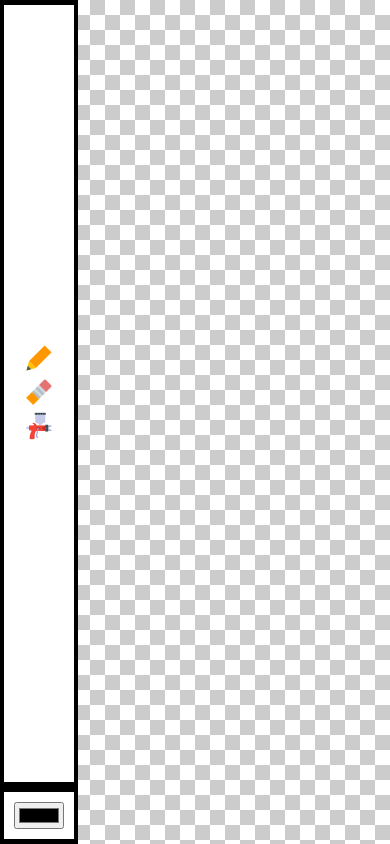
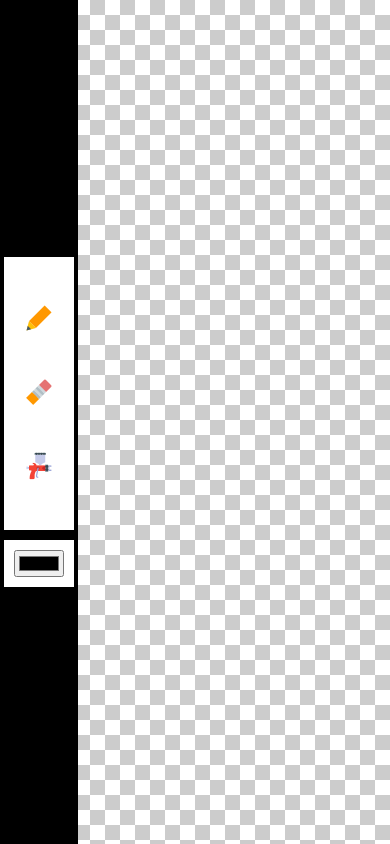
Before and after one commit to oz-hernandez/paint-app, a React (Create React App) app: page / in a window 390 px wide. Built offline with nearby package versions, Linux system fonts and the light colour scheme; the HTML template or start-up script is replaced by a standard one.

Commit message:
fix flex for left side tool-bar

```diff
--- a/src/App.css
+++ b/src/App.css
@@ -51,6 +51,7 @@
   padding-left: 15px;
   padding-right: 15px;
 }
+
 
 div[class="tool-items"] label[id='tool'] {
 	display: inline-block;
@@ -120,6 +121,7 @@ div[class="tool-items"] label[id='tool'][data-tooltip]:hover::before {
     .bottom-panel {
         display: flex;
         position: absolute;
+        left: 0;
         flex-direction: column;
         height: 100vh;
         width: 20vw;
@@ -129,16 +131,17 @@ div[class="tool-items"] label[id='tool'][data-tooltip]:hover::before {
     }
     .tool-panel {
         display: flex;
-        flex: 1;
         width: 50px;
+        height: 30vh;
         flex-direction: column;
         justify-content: center;
         align-items: center;
         background-color: white;
     }
     .tool-items label {
-      padding-left: 15px;
-      padding-right: 15px;
+      display: flex;
+      justify-content: center;
+      margin: 20px;
     }
     .custom-panel {
       display: flex;
```
